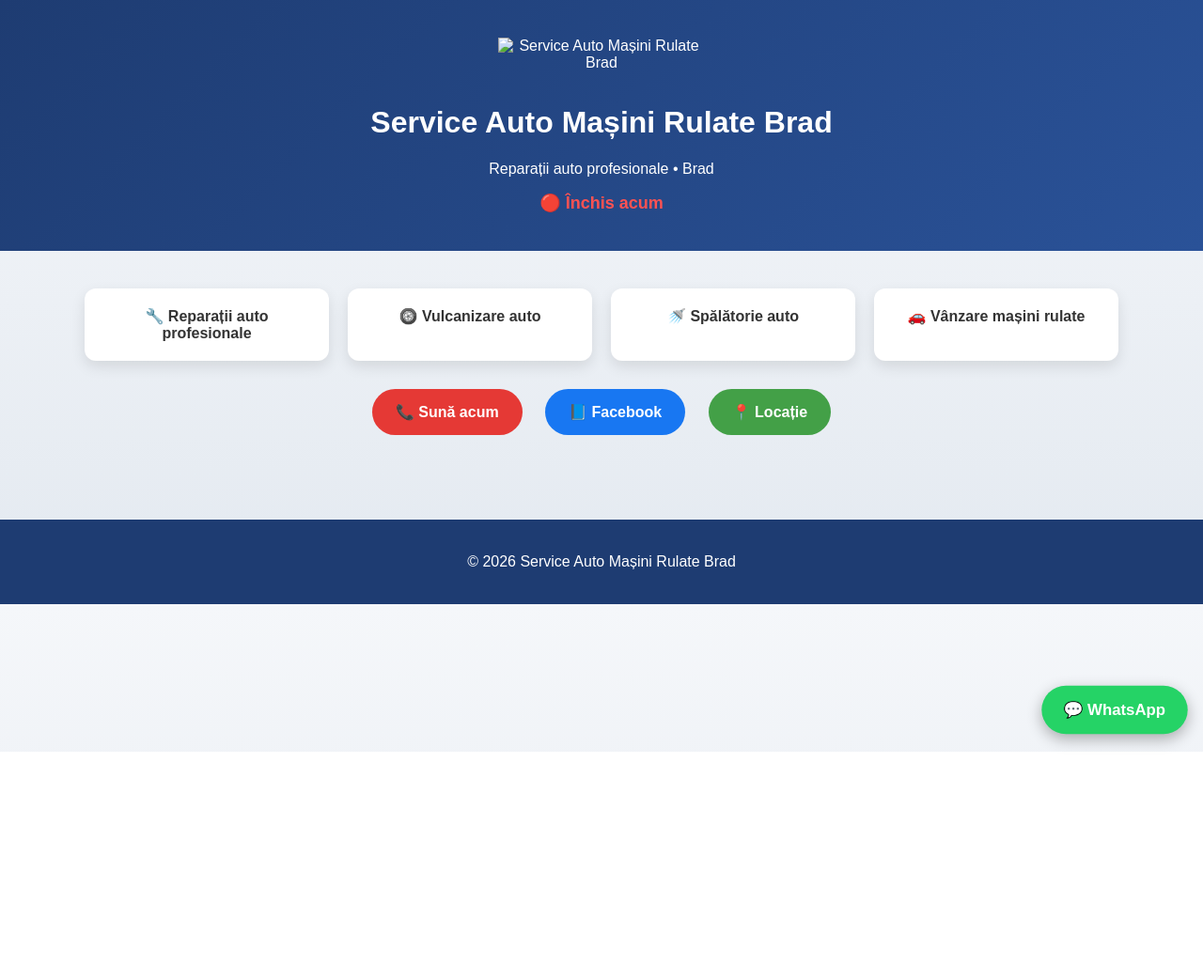
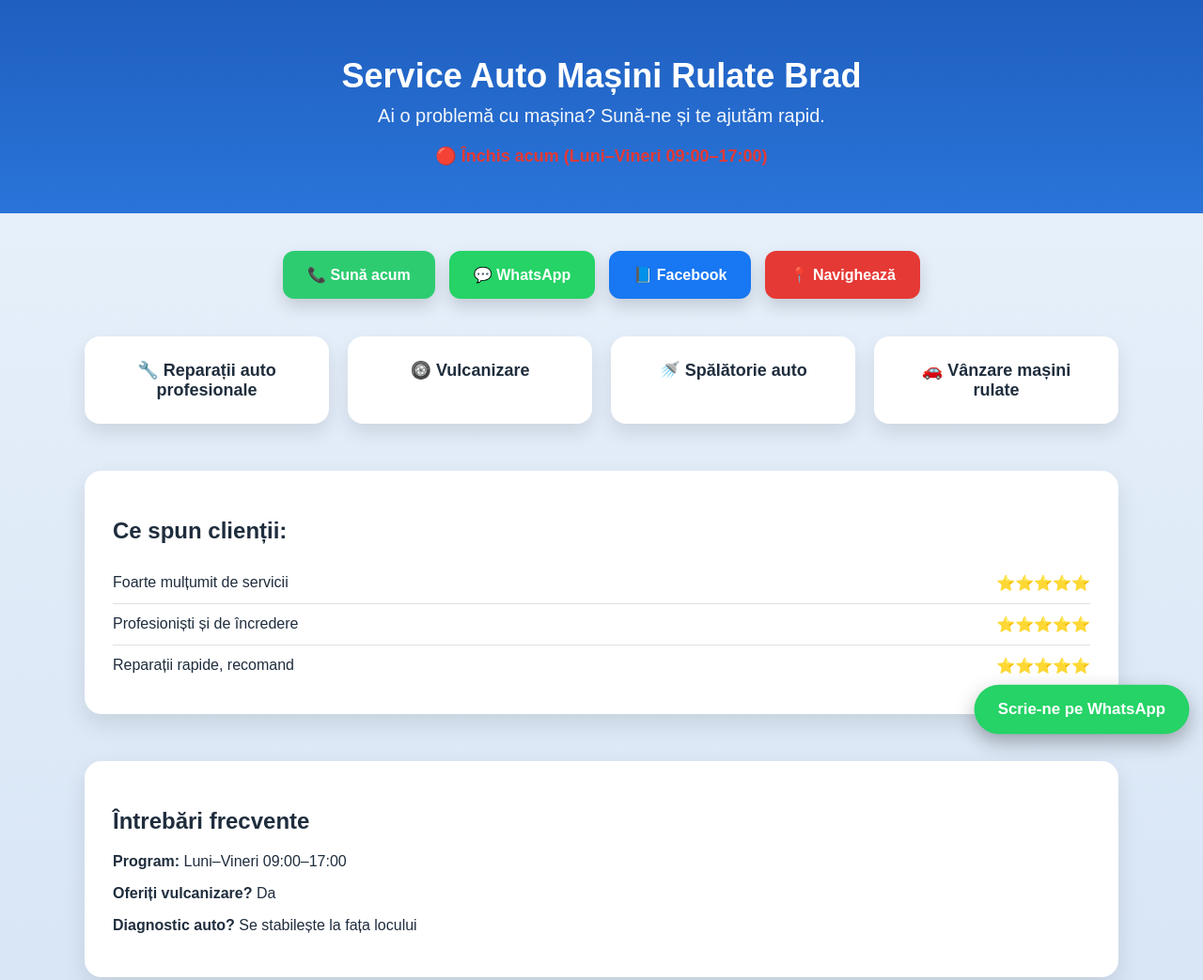
Before and after one commit to masinirulatebrad/service-auto-brad, a plain HTML site: page index.html in a window 1280 px wide. Shown: the top 1043 px of the page at 94% size. Before the commit the page ends 800 px from the top, so only its background shows below. Drawn offline with Linux system fonts and the light colour scheme.

Commit message:
Update index.html

```diff
--- a/index.html
+++ b/index.html
@@ -4,96 +4,136 @@
   <meta charset="UTF-8">
   <meta name="viewport" content="width=device-width, initial-scale=1.0">
 
-  <title>Service Auto Mașini Rulate Brad | Reparații Auto, Vulcanizare</title>
-  <meta name="description" content="Service auto în Brad – reparații auto profesionale, vulcanizare, spălătorie auto și vânzare mașini rulate. Telefon 0732802654.">
+  <title>Service Auto Mașini Rulate Brad</title>
+  <meta name="description" content="Service auto Brad – reparații auto, vulcanizare, spălătorie auto și vânzare mașini rulate. Telefon 0732802654">
 
   <style>
     body {
       margin: 0;
       font-family: Arial, sans-serif;
-      background: linear-gradient(180deg, #f5f7fa, #e3e9f0);
-      color: #333;
+      background: linear-gradient(180deg, #eaf2fb, #d6e4f5);
+      color: #1f2d3d;
     }
+
     header {
-      background: linear-gradient(135deg, #1e3c72, #2a5298);
+      background: linear-gradient(180deg, #1f5fbf, #2a74d9);
       color: white;
-      padding: 40px 20px;
+      padding: 60px 20px 50px;
       text-align: center;
     }
-    header img {
-      max-width: 220px;
-      margin-bottom: 15px;
-      animation: fadeInDown 1s ease;
+
+    header h1 {
+      margin: 0;
+      font-size: 36px;
     }
+
+    header p {
+      font-size: 20px;
+      margin-top: 10px;
+      opacity: 0.95;
+    }
+
+    .status {
+      margin-top: 20px;
+      font-size: 18px;
+      font-weight: bold;
+    }
+
     section {
       padding: 40px 20px;
+      max-width: 1100px;
+      margin: auto;
     }
-    .services {
+
+    .buttons {
+      display: flex;
+      flex-wrap: wrap;
+      gap: 15px;
+      justify-content: center;
+      margin-bottom: 40px;
+    }
+
+    .btn {
+      padding: 16px 26px;
+      border-radius: 12px;
+      font-weight: bold;
+      color: white;
+      text-decoration: none;
+      box-shadow: 0 8px 18px rgba(0,0,0,0.15);
+      transition: transform 0.2s ease, box-shadow 0.2s ease;
+    }
+
+    .btn:hover {
+      transform: translateY(-3px);
+      box-shadow: 0 12px 25px rgba(0,0,0,0.25);
+    }
+
+    .call { background: #2ecc71; }
+    .whatsapp { background: #25D366; }
+    .facebook { background: #1877f2; }
+    .maps { background: #e53935; }
+
+    .cards {
       display: grid;
       grid-template-columns: repeat(auto-fit, minmax(220px, 1fr));
       gap: 20px;
-      max-width: 1100px;
-      margin: auto;
     }
+
     .card {
       background: white;
-      border-radius: 12px;
-      padding: 20px;
-      box-shadow: 0 6px 15px rgba(0,0,0,0.1);
-      font-weight: bold;
-      transition: transform 0.3s ease, box-shadow 0.3s ease;
-      text-align: center;
-    }
-    .card:hover {
-      transform: translateY(-5px);
-      box-shadow: 0 10px 25px rgba(0,0,0,0.15);
-    }
-    .status {
+      border-radius: 16px;
+      padding: 25px;
+      box-shadow: 0 10px 20px rgba(0,0,0,0.1);
       font-size: 18px;
       font-weight: bold;
-      margin-top: 10px;
+      text-align: center;
+      transition: transform 0.3s ease;
     }
-    .cta {
-      margin-top: 20px;
+
+    .card:hover {
+      transform: translateY(-6px);
     }
-    .cta a {
-      display: inline-block;
-      margin: 10px;
-      padding: 15px 25px;
-      border-radius: 50px;
-      text-decoration: none;
+
+    .reviews, .faq {
+      margin-top: 50px;
+      background: #ffffff;
+      border-radius: 18px;
+      padding: 30px;
+      box-shadow: 0 10px 25px rgba(0,0,0,0.1);
+    }
+
+    .review {
+      display: flex;
+      justify-content: space-between;
+      border-bottom: 1px solid #e0e0e0;
+      padding: 12px 0;
+    }
+
+    .review:last-child { border-bottom: none; }
+
+    footer {
+      background: #1f5fbf;
       color: white;
-      font-weight: bold;
+      text-align: center;
+      padding: 20px;
+      margin-top: 50px;
     }
-    .call { background: #e53935; }
-    .fb { background: #1877f2; }
-    .map { background: #43a047; }
 
-    .whatsapp {
+    .whatsapp-float {
       position: fixed;
       bottom: 20px;
       right: 20px;
       background: #25D366;
       color: white;
-      padding: 15px 22px;
+      padding: 16px 24px;
       border-radius: 50px;
       font-weight: bold;
       text-decoration: none;
-      box-shadow: 0 5px 15px rgba(0,0,0,0.3);
+      box-shadow: 0 8px 20px rgba(0,0,0,0.3);
       animation: pulse 2s infinite;
-      z-index: 1000;
+      z-index: 999;
     }
-    footer {
-      background: #1e3c72;
-      color: white;
-      text-align: center;
-      padding: 20px;
-      margin-top: 40px;
-    }
-    @keyframes fadeInDown {
-      from { opacity: 0; transform: translateY(-20px); }
-      to { opacity: 1; transform: translateY(0); }
-    }
+
     @keyframes pulse {
       0% { transform: scale(1); }
       50% { transform: scale(1.05); }
@@ -104,31 +144,45 @@
 <body>
 
 <header>
-  <img src="logo.png" alt="Service Auto Mașini Rulate Brad">
   <h1>Service Auto Mașini Rulate Brad</h1>
-  <p>Reparații auto profesionale • Brad</p>
+  <p>Ai o problemă cu mașina? Sună-ne și te ajutăm rapid.</p>
   <div class="status" id="status">⏳ Se verifică programul...</div>
 </header>
 
 <section>
-  <div class="services">
+  <div class="buttons">
+    <a href="tel:0732802654" class="btn call">📞 Sună acum</a>
+    <a href="https://wa.me/40732802654" target="_blank" class="btn whatsapp">💬 WhatsApp</a>
+    <a href="https://www.facebook.com/profile.php?id=61586676792745" target="_blank" class="btn facebook">📘 Facebook</a>
+    <a href="https://www.google.com/maps/search/?api=1&query=Strada+Vânătorilor+Brad" target="_blank" class="btn maps">📍 Navighează</a>
+  </div>
+
+  <div class="cards">
     <div class="card">🔧 Reparații auto profesionale</div>
-    <div class="card">🛞 Vulcanizare auto</div>
+    <div class="card">🛞 Vulcanizare</div>
     <div class="card">🚿 Spălătorie auto</div>
     <div class="card">🚗 Vânzare mașini rulate</div>
   </div>
 
-  <div class="cta" style="text-align:center;">
-    <a href="tel:0732802654" class="call">📞 Sună acum</a>
-    <a href="https://www.facebook.com/profile.php?id=61586676792745" class="fb" target="_blank">📘 Facebook</a>
-    <a href="https://www.google.com/maps/search/?api=1&query=Strada+Vânătorilor+Brad" class="map" target="_blank">📍 Locație</a>
+  <div class="reviews">
+    <h2>Ce spun clienții:</h2>
+    <div class="review"><span>Foarte mulțumit de servicii</span><span>⭐⭐⭐⭐⭐</span></div>
+    <div class="review"><span>Profesioniști și de încredere</span><span>⭐⭐⭐⭐⭐</span></div>
+    <div class="review"><span>Reparații rapide, recomand</span><span>⭐⭐⭐⭐⭐</span></div>
+  </div>
+
+  <div class="faq">
+    <h2>Întrebări frecvente</h2>
+    <p><strong>Program:</strong> Luni–Vineri 09:00–17:00</p>
+    <p><strong>Oferiți vulcanizare?</strong> Da</p>
+    <p><strong>Diagnostic auto?</strong> Se stabilește la fața locului</p>
   </div>
 </section>
 
-<a class="whatsapp" href="https://wa.me/40732802654" target="_blank">💬 WhatsApp</a>
+<a class="whatsapp-float" href="https://wa.me/40732802654" target="_blank">Scrie-ne pe WhatsApp</a>
 
 <footer>
-  <p>© 2026 Service Auto Mașini Rulate Brad</p>
+  © 2026 Service Auto Mașini Rulate Brad
 </footer>
 
 <script>
@@ -140,10 +194,10 @@ function updateStatus() {
 
   if (day >= 1 && day <= 5 && hour >= 9 && hour < 17) {
     status.textContent = '🟢 Deschis acum';
-    status.style.color = '#4CAF50';
+    status.style.color = '#2ecc71';
   } else {
-    status.textContent = '🔴 Închis acum';
-    status.style.color = '#FF5252';
+    status.textContent = '🔴 Închis acum (Luni–Vineri 09:00–17:00)';
+    status.style.color = '#e53935';
   }
 }
 updateStatus();
```
